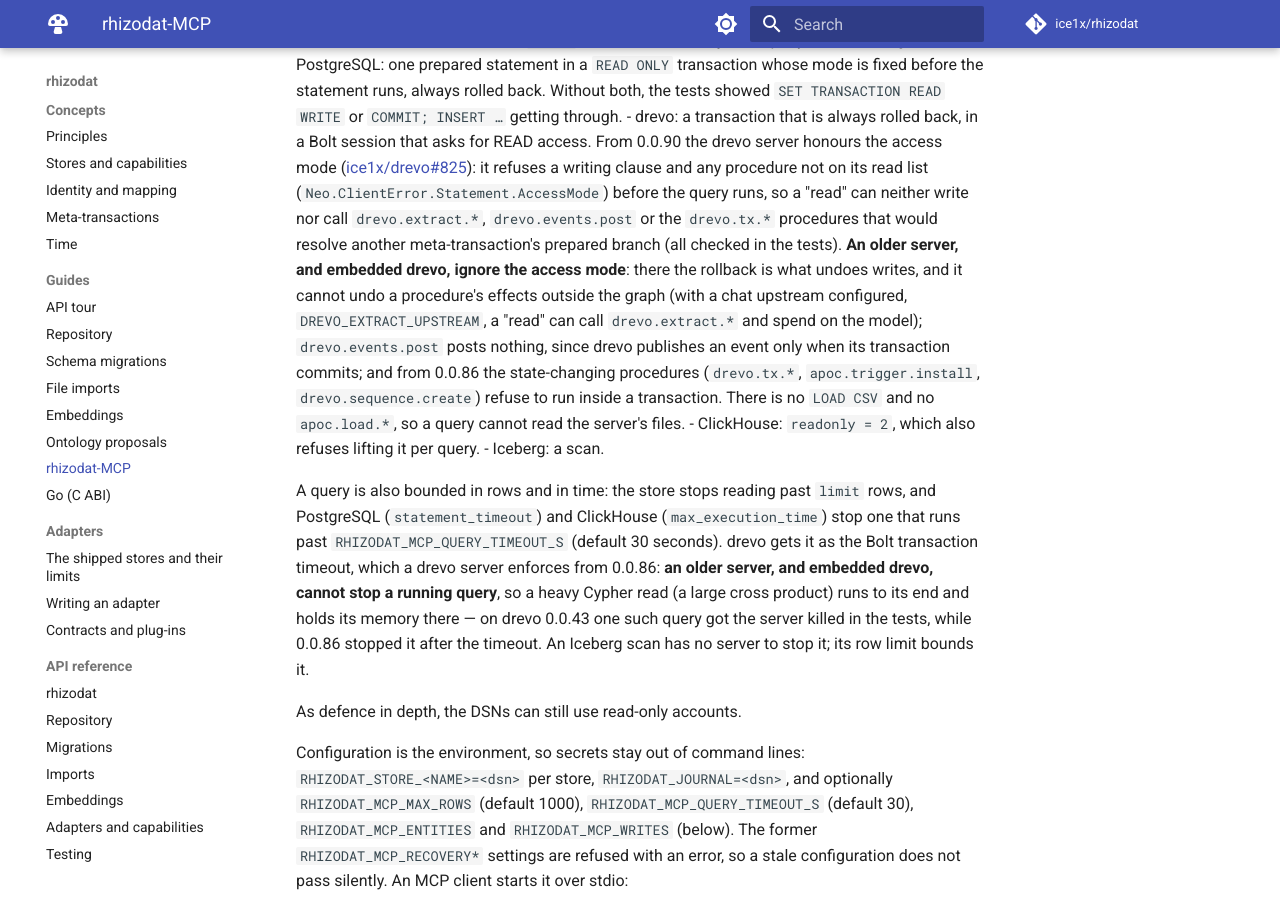
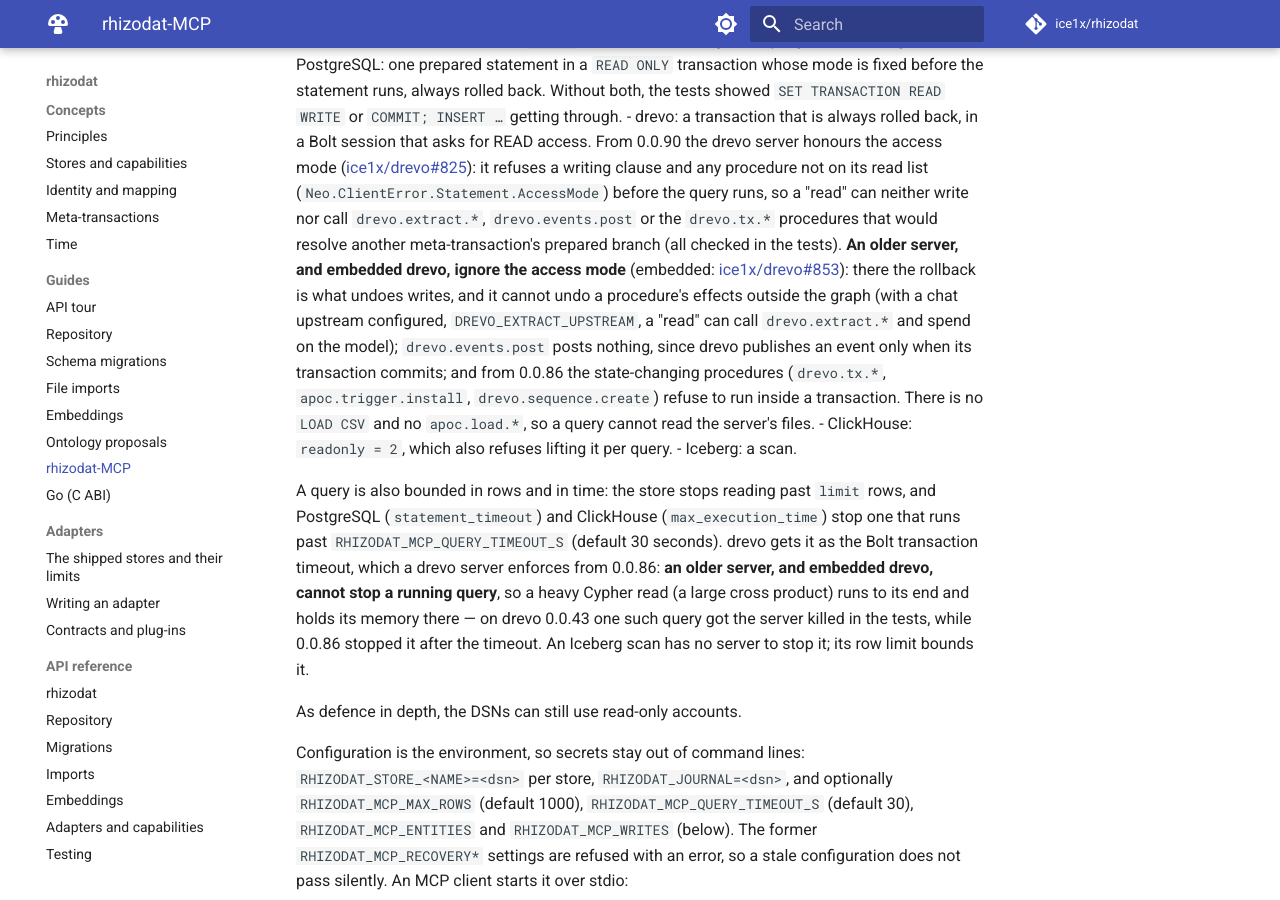
Before and after one commit to ice1x/rhizodat, an MkDocs documentation site: the page built from docs/guide/mcp.md, in a window 1280 px wide and 900 px high, scrolled down 682 px. Built offline with MkDocs 1.6.1 and Material for MkDocs 9.7.7, drawn with Linux system fonts in a browser that asks for light colours; comment, search, counter and statistics services are not loaded.

Commit message:
Docs: link the drevo-py access-mode issue for embedded reads
Embedded drevo (drevo-py) has no READ access mode and no transaction
timeout, so an embedded read_only relies on the rollback alone. That is
now tracked upstream as ice1x/drevo#853 (drevo-py begin/execute with
access= and timeout_ms=, on top of the engine's execute_with_access).

- docs/guide/mcp.md: the embedded caveat links the issue;
- src/rhizodat/adapters/drevo.py: the comment in _Embedded.begin, where
  read and timeout_s are dropped, names it too.

```diff
--- a/docs/guide/mcp.md
+++ b/docs/guide/mcp.md
@@ -34,7 +34,8 @@ cannot change data:
   can neither write nor call `drevo.extract.*`, `drevo.events.post` or the
   `drevo.tx.*` procedures that would resolve another meta-transaction's
   prepared branch (all checked in the tests). **An older server, and embedded
-  drevo, ignore the access mode**: there the rollback is what undoes writes,
+  drevo, ignore the access mode** (embedded:
+  [ice1x/drevo#853](https://github.com/ice1x/drevo/issues/853)): there the rollback is what undoes writes,
   and it cannot undo a procedure's effects outside the graph (with a chat
   upstream configured, `DREVO_EXTRACT_UPSTREAM`, a "read" can call
   `drevo.extract.*` and spend on the model); `drevo.events.post` posts
```
Also changed, not shown: 1 other file.
